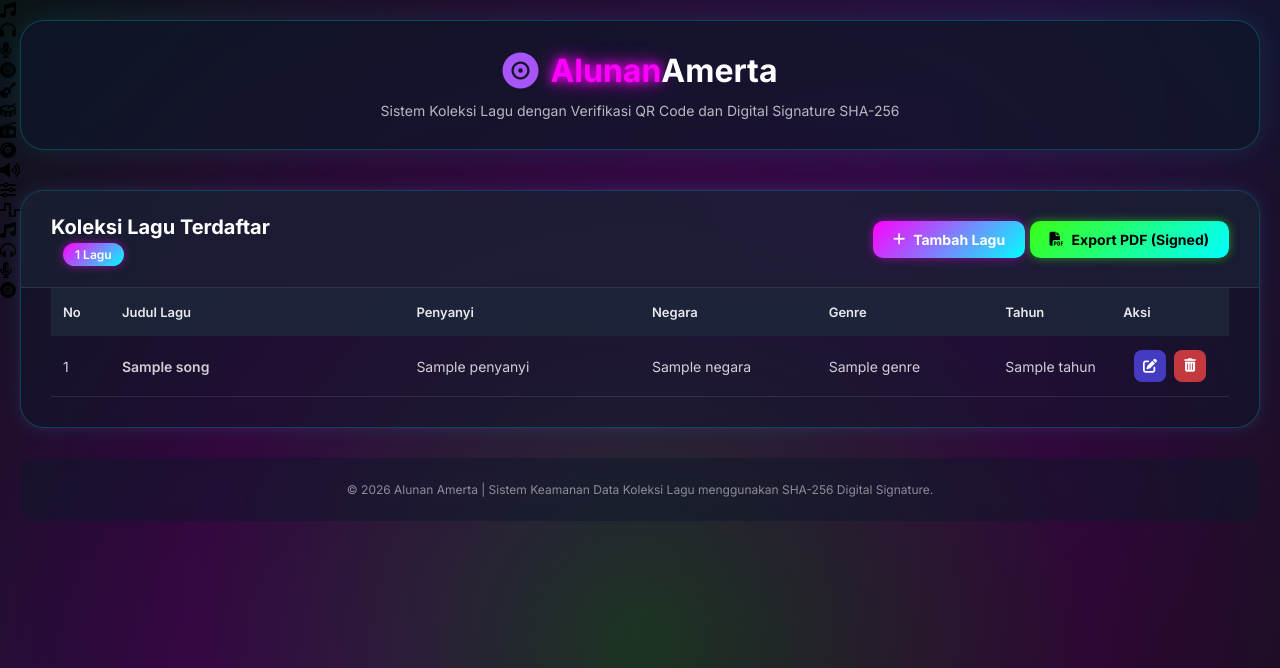
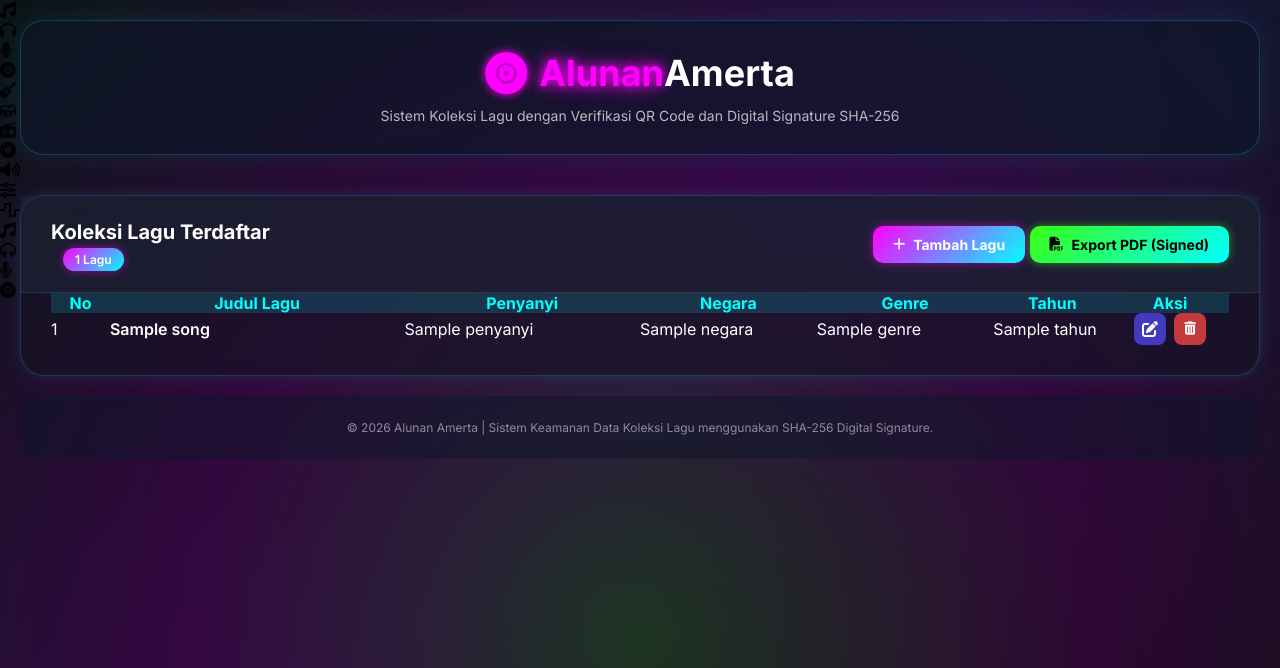
Before and after one commit to khoirunnisasyifa919-sketch/cryptovault, a Python web app: template templates/index.html in a window 1280 px wide. Shown: the top 668 px of the page. Run offline with Jinja, Linux system fonts and the light colour scheme; the template is opened without the code that fills it: most values are stand-ins (such as "Sample title", 1, 10 or a date in 2020).

Commit message:
Update style.css

```diff
--- a/static/css/style.css
+++ b/static/css/style.css
@@ -178,18 +166,19 @@ body::before {
 }
 
 .logo-icon {
-    font-size: 36px;
-    color: #a855f7;
+    font-size: 42px;
+    color: #ff00ff;
+    text-shadow: 0 0 10px #ff00ff;
 }
 
 .logo h1 {
-    font-size: 32px;
-    font-weight: 700;
     color: white;
+    font-size: 36px;
 }
 
 .logo h1 span {
-    color: #a855f7;
+    color: #00ffff;
+    text-shadow: 0 0 15px #00ffff;
 }
 
 .subtitle {
@@ -199,13 +188,13 @@ body::before {
 
 /* Kartu utama transparan */
 .card {
-    background: rgba(15, 23, 42, 0.5);  /* transparan */
+    background: rgba(20,20,35,0.6);
     backdrop-filter: blur(12px);
     border-radius: 24px;
-    overflow: hidden;
-    margin-bottom: 30px;
-    border: 1px solid rgba(255, 255, 255, 0.1);
-    box-shadow: 0 20px 40px rgba(0, 0, 0, 0.2);
+    border: 1px solid rgba(0,255,255,0.3);
+    box-shadow:
+        0 0 15px rgba(0,255,255,.15),
+        0 0 30px rgba(255,0,255,.1);
 }
 
 /* Header kartu transparan */
@@ -300,23 +287,17 @@ body::before {
 }
 
 .data-table th {
-    text-align: left;
-    padding: 16px 12px;
-    background: rgba(30, 41, 59, 0.8);
-    color: rgba(255, 255, 255, 0.9);
-    font-weight: 600;
-    font-size: 13px;
+    background: rgba(0,255,255,0.15);
+    color: #00ffff;
+    font-weight: 700;
 }
 
 .data-table td {
-    padding: 14px 12px;
-    border-bottom: 1px solid rgba(255, 255, 255, 0.1);
-    color: rgba(255, 255, 255, 0.8);
-    font-size: 14px;
+    color: white;
 }
 
 .table-row:hover {
-    background: rgba(255, 255, 255, 0.05);
+    background: rgba(255,255,255,0.08);
 }
 
 .text-center {
```
Also changed, not shown: other parts of static/css/style.css (+30 -44 lines).
